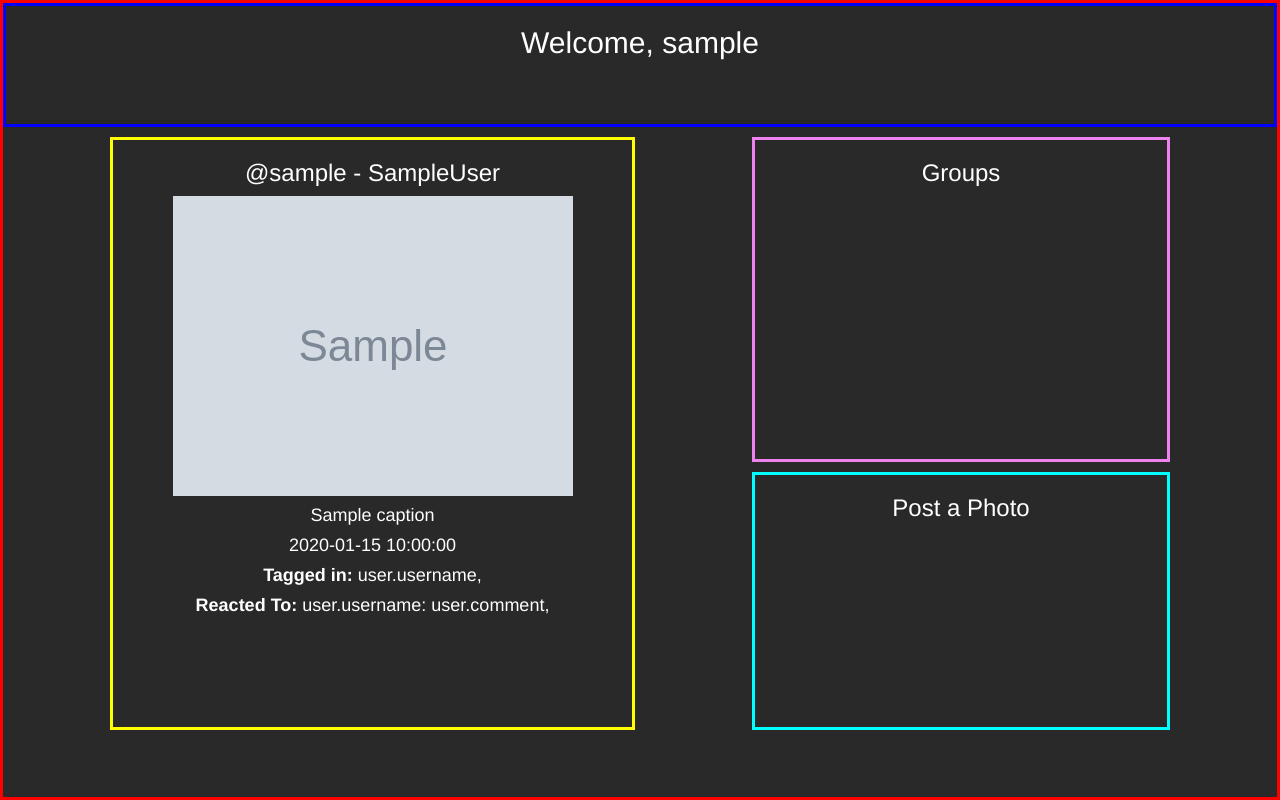
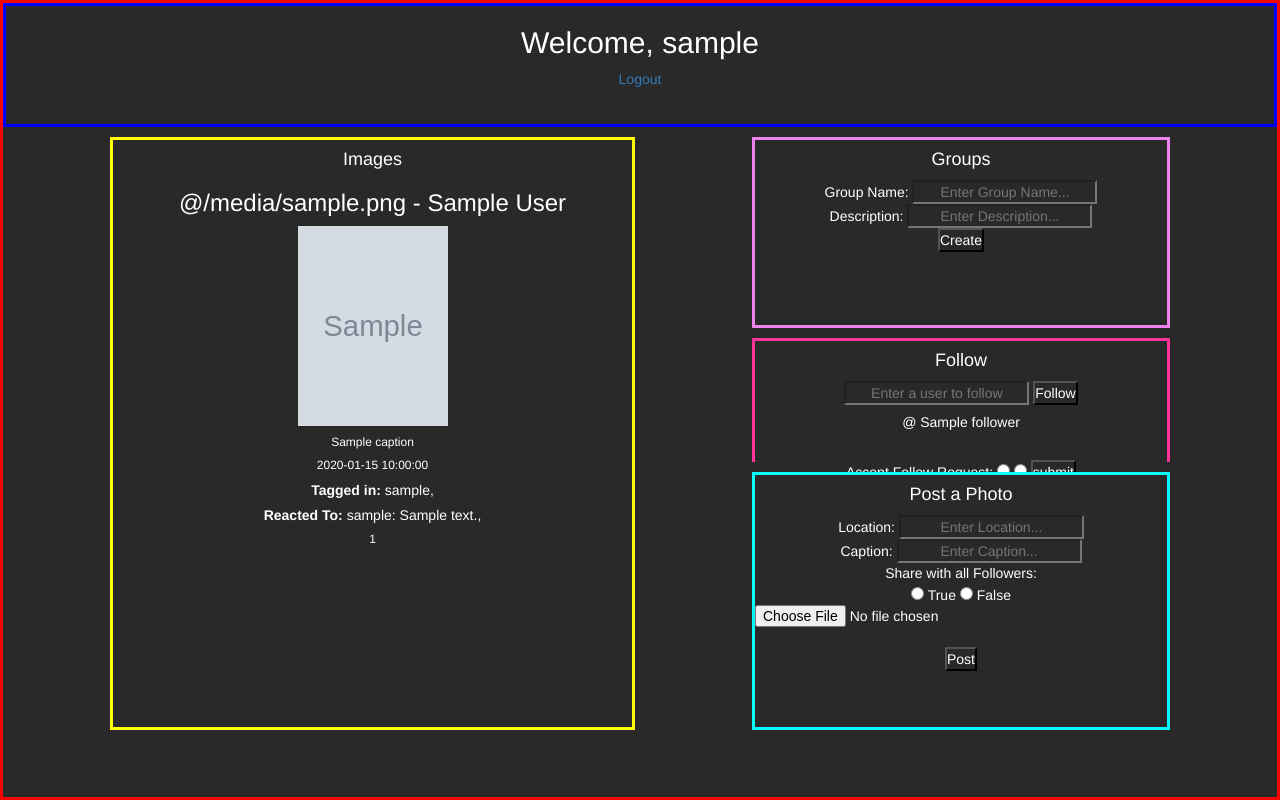
Before and after one commit to Niangmodou/Instagram-Clone, a Flask app: template templates/home.html in a window 1280 px wide. Run offline with Flask 2, Linux system fonts and the light colour scheme; the template is opened without the code that fills it: most values are stand-ins (such as "Sample title", 1, 10 or a date in 2020); grey boxes marked "Sample" are stand-in pictures; some libraries are stand-ins or nearby versions.

Commit message:
Submitting Part 3 - Feature 1 and 2

```diff
--- a/app.py
+++ b/app.py
@@ -7,12 +7,15 @@
 import pymysql.cursors
 import hashlib
 import time
+import os
 import datetime as dt
 
 #Initialize the app from Flask
 app = Flask(__name__)
 
 app.debug = True
+
+#PART 3 -> Required Feature 1 and 2
 
 #Defining SALT for password hashing function
 SALT = 'CS3083'
@@ -27,30 +30,31 @@
                              cursorclass=pymysql.cursors.DictCursor)
 
 
-#Define route for the root
+#Define route for the root COMPLETED
 @app.route('/')
 def index():
     return render_template('index.html')
 
-#Define route to logout
-@app.route('/logout')
+#Define route to logout COMPLETED
+@app.route('/signOut')
 def logout():
-    session['username'].pop()
+    session.pop('username')
+    #session['username'].pop()
     return redirect('/')
 
-#Define route for login page
+#Define route for login page COMPLETED
 @app.route('/login', methods=['GET'])
 def login():
     return render_template('login.html')
 
 
-#Define route for register page
+#Define route for register page COMPLETED
 @app.route('/register', methods=['GET'])
 def register():
     return render_template('register.html')
 
 
-#Define route for login authentification
+#Define route for login authentification COMPLETED
 @app.route('/loginAuth', methods=['POST'])
 def login_auth():
     cursor = connection.cursor()
@@ -76,7 +80,7 @@
     return render_template('login.html',error= error)
 
 
-#Define route for register authentification
+#Define route for register authentification COMPLETED
 @app.route('/registerAuth', methods=['POST'])
 def register_auth():
     cursor = connection.cursor()
@@ -87,41 +91,50 @@
         password = request.form['password'] + SALT
         password_hash = hashlib.sha256(password.encode('utf-8')).hexdigest()
         email = request.form['email']
-        '''
-        cursor = connection.cursor()
-        query = 'SELECT * FROM PERSON WHERE username = %s'
-        cursor.execute(query,(username))
-        data = cursor.fetchone()
 
-        if(data):
+        #Checks if user with the same credentials exists
+        if(user_exists(username,email)):
             error = "This user already exists"
             return render_template('register.html', error = error)
-        '''
-        #Checks if a user with the matching username already exists
-        try:
-            #Query to insert new user in our database
-            query = 'INSERT INTO Person VALUES (%s,%s,%s,%s,%s)'
-            cursor.execute(query, (username,password_hash,first_name,last_name,email))
-            connection.commit()
-            cursor.close()
-            return redirect(url_for('login'))
+        else:
+            #Checks if a user with the matching username already exists
+            try:
+                #Query to insert new user in our database
+                query = 'INSERT INTO Person VALUES (%s,%s,%s,%s,%s)'
+                cursor.execute(query, (username,password_hash,first_name,last_name,email))
+                connection.commit()
+                cursor.close()
+                return redirect(url_for('login'))
 
-        except pymysql.err.IntegrityError:
-            error = '{} is already taken. Try Again '.format(username)
-            return render_template('register.html',error= error)
+            except pymysql.err.IntegrityError:
+                error = '{} is already taken. Try Again '.format(username)
+                return render_template('register.html',error= error)
 
     else:
         error = 'Unknown error has occured'
         return render_template('register.html',error= error)
 
+def user_exists(username,email):
+    cursor = connection.cursor()
+    query = 'SELECT * FROM PERSON WHERE username = %s and email=%s'
+    cursor.execute(query,(username,email))
+    data = cursor.fetchone()
+    cursor.close()
+    if(data):
+        return True
+    else:
+        return False;
 
-#Define route to view visible photos and photo information (Required Feature 1 and 2)
+def get_time():
+    current_time = time.time()
+    return dt.datetime.fromtimestamp(current_time).strftime('%Y-%m-%d %H:%M:%S')
+
+#Define route to view visible photos and photo information (Required Feature 1 and 2) COMPLETED
 @app.route('/home')
 def home():
     username = session['username']
     cursor = connection.cursor()
-    current_time = time.time()
-    timestamp = dt.datetime.fromtimestamp(current_time).strftime('%Y-%m-%d %H:%M:%S')
+    timestamp = get_time()
 
     #Query to get photos from the people the user is following
     following = 'CREATE VIEW followingPhotos AS \
@@ -144,76 +157,231 @@
     cursor.execute(posted, (username))
 
     #Query that gets all the distinct photos a user can view
-    query = 'SELECT * FROM followingPhotos UNION (SELECT * FROM sharedPhotos)\
+    query = 'CREATE VIEW query AS SELECT * FROM followingPhotos UNION (SELECT * FROM sharedPhotos)\
              UNION (SELECT * FROM userPhotos) ORDER BY postingDate DESC'
+    cursor.execute(query)
+
+    query = 'SELECT * FROM Person INNER JOIN ex ON ex.poster = Person.username'
     cursor.execute(query)
 
     data = cursor.fetchall()
 
     #Dropping Views
-    query = 'DROP VIEW followingPhotos, userPhotos, sharedPhotos'
+    query = 'DROP VIEW followingPhotos, userPhotos, sharedPhotos,query'
     cursor.execute(query)
 
     #Query to retrieve all users that are tagged in the photos
-    cursor = connection.cursor()
     tagged_query = 'SELECT * FROM Tag NATURAL JOIN Person NATURAL JOIN \
                     Photo WHERE tagStatus = TRUE'
     cursor.execute(tagged_query)
     tagged = cursor.fetchall()
 
     #Query to retrieve all users that have reacted to the photos
-    cursor = connection.cursor()
     reacted_query = 'SELECT username, emoji, comment FROM ReactTo'
     cursor.execute(reacted_query)
     reacted = cursor.fetchall()
     cursor.close()
-
     return render_template('home.html',
                            username= session['username'],
                            images= data,
                            tagged= tagged,
-                           reacted_to = reacted_query)
+                           reacted_to = reacted)
 
 
-'''
+
+#------------------------------------------------------------------------------------------------------------------------------------------
+
 #Define route to post a photo (Required Feature 3)
 @app.route('/postPhoto', methods=['POST'])
 def post_photo():
-    if(request.form): #maybe request.files
-        cursor = connection.cursor()
-        current_time = time.time()
-        timestamp = dt.datetime.fromtimestamp(current_time).strftime('%Y-%m-%d %H:%M:%S')
+    cursor = connection.cursor()
+    if(request.files and request.form):
+        poster = session['username']
+        #Retrieving photo information
 
+        #Retrieving the path of the folder
+        IMAGES_DIR = os.path.join(os.getcwd(), "Photos")
 
-        #Query that inserts the new photo into the Database
+        file = request.files.get('photo')
+        name = request.form['location']
+        filePath = os.path.join(IMAGES_DIR,name)
+        file.save(filePath)
+        all_followers = request.form['allFollowers']
+        caption = request.form['caption']
+        #Retrieving Timestamp
+        timestamp = get_time()
+        if(all_followers == 'true'):
+            all_followers = True
+        else:
+            all_followers = False
+        #Query that inserts the new photo into the database
         query = 'INSERT INTO Photo (postingDate,filePath,allFollowers,caption,poster) \
-                 VALUES ({},{},{},{},{})'.format(,)
-        cursor.execute(query)
-        data
-        message
+                 VALUES (%s,%s,%s,%s,%s,%s)'
+        cursor.execute(query,(timestamp,filePath,allFollowers,caption,poster))
+        cursor.close()
+        return redirect(url_for('home'))
     else:
+        print("error")
         error = 'Unable to upload Image'
         return render_template('home.html',error=error)
+
 
 #Define route to follow a person (Required Feature 4)
 @app.route('/followUser', methods=['POST'])
 def follow():
-    if(request.form): #maybe request.files
-        pass
+    cursor = connection.cursor()
+    if(request.form):
+        follower = session['username']
+        followee = request.form['followee']
+
+        if(follow_user(follower,followee)):
+            error = 'You have already requested to follow this user'
+            return render_template('home.html',error = error)
+        else:
+            query = 'INSERT INTO Follows(follower,followee,followStatus)VALUES(%s,%s,%s)'
+            cursor.execute(query,(follower,followee,0))
+            cursor.close()
+            return redirect('/home')
     else:
         error = 'Unable to follow user'
-        return render_template('home.html',error=error)
-'''
+        return render_template('home.html',error = error)
+
+#Define route to view all follow requests
+@app.route('/followRequests', methods=['GET'])
+def follow_requests():
+    cursor = connection.cursor()
+    if(request.form):
+        follower = session['username']
+
+        #Query retrieves all the follow requests that have not been accepted
+        query = 'SELECT * FROM Follow WHERE follower=%s AND followStatus=NULL'
+        cursor.execute(query,(follower))
+        data = cursor.fetchall()
+        cursor.close()
+
+        return render_template('home.html',requests = data)
+    else:
+        error = 'Unable to retrieve follow requests'
+        return render_template('home.html',error = error)
+
+#Define route to manage requests
+@app.route('/manageRequests',methods=['POST'])
+def manage_requests():
+    cursor = connection.cursor()
+    if(request.form):
+        follower = session['username']
+        followee = request.form['followee']
+        status = request.form['followRequest']
+
+        if(status == 'true'):
+            query = 'UPDATE Follow SET followStatus=True WHERE follower=%s AND followee=%s'
+            cursor.execute(query,(folloert,followee))
+            cursor.close()
+        else:
+            query = 'DELETE FROM Follow WHERE follower=%s AND followee=%s'
+            cursor.execute(query,(follower,followee))
+            cursor.close()
+        return render_template('home.html')
+    else:
+        error = 'Unable to manage requests'
+        return render_template('home.html',error = error)
+
+def follows_user(follower,followee):
+    cursor = connection.cursor()
+    query = 'SELECT * FROM Follow WHERE follower=%s and followee=%s'
+    cursor.execute()
+    data = cursor.fetchone()
+    cursor.close()
+    if(data):
+        return True
+    else:
+        return False
 
 #Define route to create a friend group (Required Feature 5)
+@app.route('/createGroup', methods=['POST'])
+def create_group():
+    if(request.form):
+        cursor = connection.cursor()
+        #Retrieving Group information
+        group_creator = session['username']
+        group_name = request.form['groupName']
+        description = request.form['groupDescription']
 
-#Define route to unfollow a user (Extra Feature 1)
+        #Checks if the user already has a group with the same name
+        if(group_exists(group_name,group_creator)):
+            eroor = 'User already has a group with an existing name'
+            return render_template('home.html',error = error)
+        else:
+            #Query that inserts the new group into the database
+            query = 'INSERT INTO FriendGroup(groupName,groupCreator,description)\
+                     VALUES(%s,%s,%s)'
+            cursor.execute(query,(group_name,group_creator,description))
 
-#Define route to react to a photo (Extra Feature 2)
+            #Query that inserts the group in the users BelongTo TABLE
+            query = 'INSERT INTO BelongTo(username,groupName,groupCreator) VALUES (%s,%s,%s)'
+            cursor.execute(query,(group_creator,group_name,group_creator))
+            cursor.close()
+    else:
+        error = 'Unable to create a group'
+        return render_template('home.html',error=error)
+
+def group_exists(group_name,group_creator):
+    cursor = connection.cursor()
+    query = 'SELECT * FROM FriendGroup WHERE groupName=%s and groupCreator=%s'
+    cursor.execute(query,(group_name,group_creator))
+    data = cursor.fetchone()
+    cursor.close()
+    if(data):
+        return True
+    else:
+        return False
+
+#Define route to react to a photo (Extra Feature 1)
+@app.route('/reactTo',methods=['POST'])
+def react_to():
+    cursor = connection.cursor()
+    if(request.form):
+        username = session['username']
+        photo_id = request.form['pId']
+        comment = request.form['comment']
+        emoji = request.form['emoji']
+        timestamp = get_time()
+        #Check if user already reacted to this photo
+        query = 'SELECT * FROM ReactTo WHERE username=%s AND pId=%s'
+        cursor.execute(query,(username,photo_id))
+        data = cursor.fetchone()
+        cursor.close()
+        if(data):
+            error = 'You have already reacted to this photo'
+        else:
+            #Query inserts a tuple into the reactTo table
+            query = 'INSERT INTO ReactTo(username,pId,reactionTime,comment,emoji)'
+            cursor.execute(query,(username,photo_id,timestamp,comment,emoji))
+            cursor.close()
+            return render_template('home.html')
+    else:
+        error = 'Unable to react to photo'
+        return render_template('home.html',error = error)
+
+#Define route to unfollow a user (Extra Feature 2)
+@app.route('/unfollow', methods=['POST'])
+def unfollow():
+    cursor = connection.cursor()
+    if(request.form):
+        follower = session['username']
+        followee = request.form['followee']
+
+        #Query is used to delete the tuple that establishes the relationship
+        query = 'DELETE FROM Follow WHERE follower=%s AND followee=%s'
+        cursor.execute(query,(follower,followee))
+        cursor.close()
+        return render_template('home.html')
+    else:
+        error = 'Unable to unfollow user'
+        return render_template('home.html',error = error)
 
 
 app.secret_key = 'some random key here. usually in env.'
 
 if __name__ == "__main__":
     app.run('127.0.0.1', 5000)
-#'''
--- a/templates/home.html
+++ b/templates/home.html
@@ -43,7 +43,13 @@
       border-style: solid;
       border-color: violet;
       grid-column: 8 / span 4;
-      grid-row: 3 /span 5;
+      grid-row: 3 /span 3;
+    }
+    .followRequests{
+      border-style: solid;
+      border-color: #ff3399;
+      grid-column: 8 / span 4;
+      grid-row: 6 /span 2;
     }
     .post {
       border-style: solid;
@@ -52,45 +58,95 @@
       grid-row: 8/ span 4;
     }
 
+    .signOut{
+      color: white;
+      text-align: right;
+
+    }
+
   </style>
-
   <body>
 
     <div class="pageContainer">
       <div class="header">
       <h2 class="welcome">Welcome, {{username}}</h2>
+      <a href="/signOut">Logout</a>
       </div>
       <div class="imageFeed">
-
+        <h4>Images</h4>
         {% if images %}
           {% for image in images%}
           <div class="photoComponent">
-            <h3>@{{image.username}} - {{image.firstName}}{{image.lastName}}</h3>
-            <img src="{{image.filePath}}">
-            <h4>{{image.caption}}</h4>
-            <h4>{{image.postingDate}}</h4>
-            <h4><b>Tagged in:</b>  {% for user in tagged %}
-                            user.username,
-                            {% endfor %}
-            </h4>
-            <h4><b>Reacted To:</b> {% for user in reacted_to%}
-                            user.username: user.comment,
-                            {% endfor %}
+            <h3>@{{image.poster}} - {{image.firstName}} {{image.lastName}}</h3>
+            <img src="{{image.filePath}}" alt="Photo Id: {{image.pId}}"  width="150" height="200">
+            <h6>{{image.caption}}</h6>
+            <h6>{{image.postingDate}}</h6>
+            <h5><b>Tagged in:</b>  {% for user in tagged %}
+                                    {{user.username}},
+                                    {% endfor %}
+            </h5>
+            <h5><b>Reacted To:</b> {% for user in reacted_to%}
+                                    {{user.username}}: {{user.comment}},
+                                    {% endfor %}
+            </h5>
+            <h6>{{image.pId}}</h6>
+
             </h4>
           </div>
           {% endfor %}
       {% else %}
-        <h3>Images</h3>
-        <h3>You do not have any images :( Follow more users</h3>
+        <h5>You do not have any images :( Follow more users</h5>
       {% endif %}
 
       </div>
+
       <div class="groups">
-        <h3>Groups</h3>
+        <h4>Groups</h4>
+
+        <form class="" action="/createGroup">
+          Group Name:
+          <input type="text" name="groupName" placeholder="Enter Group Name..." required> <br>
+          Description:
+          <input type="text" name="groupDescription" placeholder="Enter Description..."required> <br>
+          <input type="submit" value = Create>
+        </form>
 
       </div>
+
+      <div class="followRequests">
+        <h4>Follow </h4>
+        <form class="" action="followUser" method="post">
+          <input type="text" name="followee" placeholder="Enter a user to follow">
+          <input type="submit" name="" value="Follow">
+        </form>
+        {% for request in requests%}
+          <div class="requestComponent">
+            <form class="" action="/manageRequest" method="post">
+              <h5>@ {{request.follower}}</h5> <br>
+              Accept Follow Request:
+              <input type="radio" name="followRequest" value="true">
+              <input type="radio" name="followRequest" value="false">
+              <input type="submit" name="followRequest" value="submit">
+            </form>
+            <br>
+          </div>
+        {% endfor %}
+      </div>
+
       <div class="post">
-        <h3>Post a Photo</h3>
+        <h4>Post a Photo</h4>
+
+        <form action="/postPhoto" method="POST">
+          Location:
+          <input type="text" name="location" placeholder="Enter Location..." required> <br>
+          Caption:
+          <input type="text" name="caption" placeholder="Enter Caption..." required> <br>
+          Share with all Followers: <br>
+          <input type="radio" name="allFollowers" value="true" required> True
+          <input type="radio" name="allFollowers" value="false"> False<br>
+          <input type="file" name="photo" required> <br>
+          <input type="submit" value = Post /> <br>
+        </form>
       </div>
     </div>
   </body>
--- a/templates/login.html
+++ b/templates/login.html
@@ -11,8 +11,8 @@
           margin: 0;
           padding: 0;
           box-sizing: border-box;
-          font-family: sans-serif;
-          background: #ebf5fc;
+          background-color: #292929;
+          color: white;
         }
 
   </style>
@@ -34,7 +34,7 @@
         Username:
         <input type="text" name="username" placeholder="Username... " required> <br>
         Password:
-        <input type="text" name="password" placeholder="Password... " required> <br>
+        <input type="password" name="password" placeholder="Password... " required> <br>
         <input type="submit" value = Login />
         {% if error %}
             <p class="error">{{error}}</p>
--- a/templates/register.html
+++ b/templates/register.html
@@ -12,7 +12,8 @@
         padding: 0;
         box-sizing: border-box;
         font-family: sans-serif;
-        background: #ebf5fc;
+        background-color: #292929;
+        color: white;
       }
   </style>
 
@@ -38,7 +39,7 @@
         Email:
         <input type="text" name="email" placeholder="Email... " required> <br>
         Password:
-        <input type="text" name="password" placeholder="Password... " required> <br>
+        <input type="password" name="password" placeholder="Password... " required> <br>
         <input type="submit" value = Register /> <br>
         {% if error %}
             <p class="error">An error has occured: {{error}}</p>
```
Also changed, not shown: templates/index.html (+8 -0 lines), templates/images/1.jpg (added), templates/images/2.jpg (added), templates/images/3.jpg (added), templates/images/4.png (added), templates/images/5.jpg (added), 2 other files.
